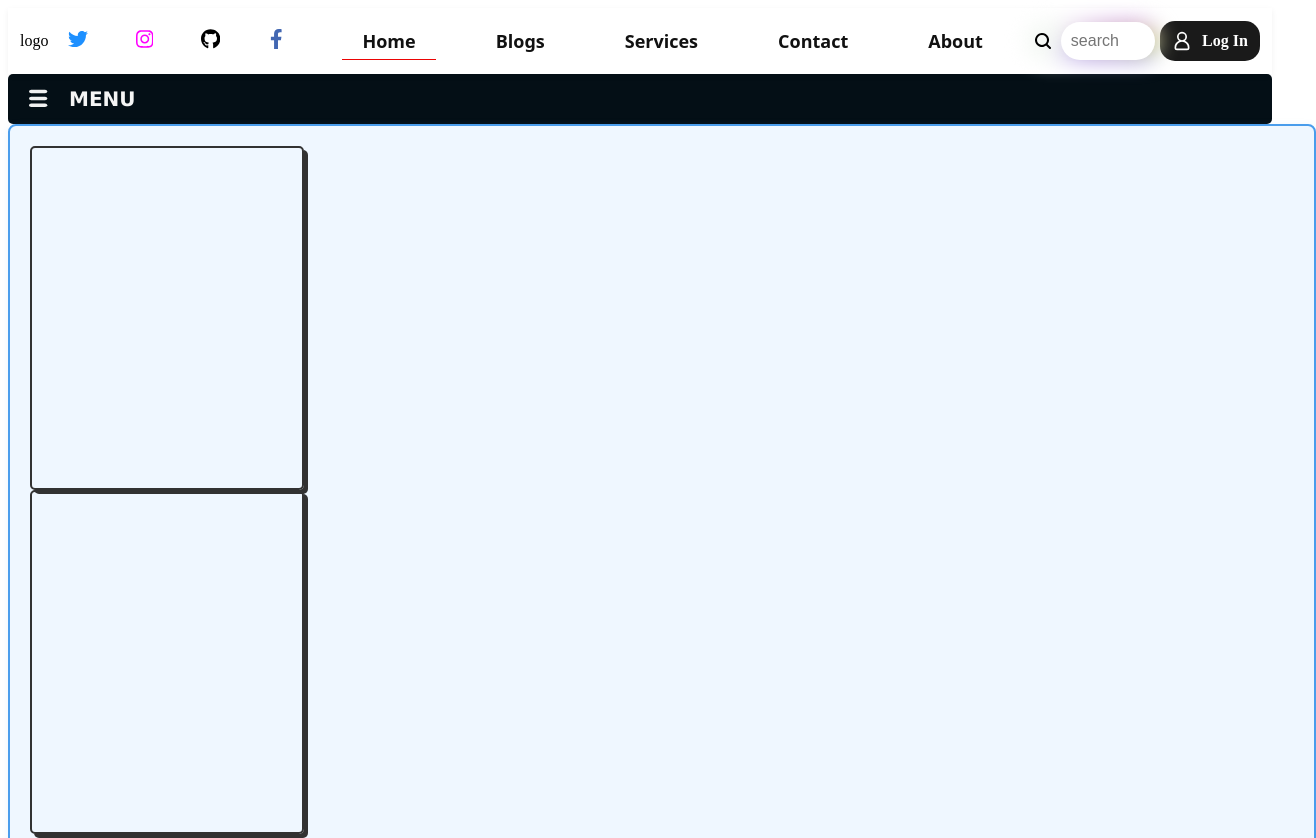
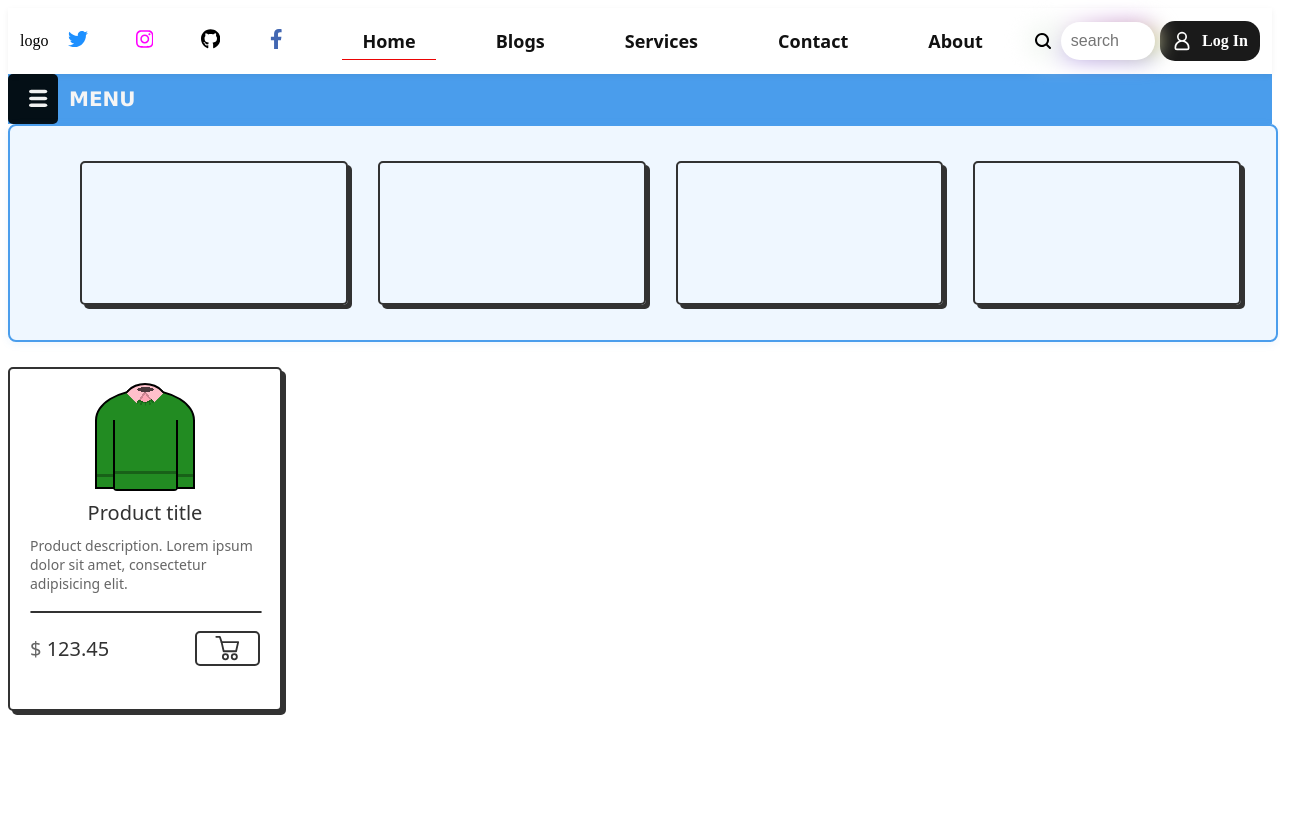
Before and after one commit to B-A-D-TECH/mysite, a plain HTML site: page index.html in a window 1280 px wide. Shown: the top 838 px of the page, 1316 px wide, since content can reach past the window. After the commit the page ends 800 px from the top, so only its background shows below. Drawn offline with Linux system fonts and the light colour scheme.

Commit message:
first commit

```diff
--- a/index.css
+++ b/index.css
@@ -297,9 +297,12 @@
 
 
 /* MENU */
-
+.menu{
+  width:100%;
+  background-color: #4A9DEC;
+}
 .btn {
-  width: 100%;
+  width: 50px;
   height: 50px;
   border-radius: 5px;
   border: none;
@@ -355,13 +358,14 @@
 background: #EFF7FF; /* bleu très clair - accord avec recherche, moderne et premium */
 border: 2px solid #4A9DEC;
 border-radius: 8px;
-  width: 100%;
+  width: 97%;
   font-size: larger;
   font-weight:300;
   font-family: Arial, Helvetica, sans-serif;
   padding: 20px;
   box-shadow: 0 2px 8px rgba(74, 157, 236, 0.1);
-
+  display: flex;
+  margin-bottom: 25px;
 }
 .card_choose{
   --font-color: #323232;
@@ -370,7 +374,7 @@
   --main-color: #323232;
   --main-focus: #2d8cf0;
   width: 230px;
-  height: 300px;
+  height: 100px;
   /* background: var(--bg-color); */
   border: 2px solid var(--main-color);
   box-shadow: 4px 4px var(--main-color);
@@ -381,7 +385,10 @@
   padding: 20px;
   gap: 10px;
   font-family: system-ui, 'Segoe UI', 'Open Sans', 'Helvetica Neue', sans-serif;
+  margin: 15px 15px 15px 50px;
+  position: relative;
 }
+
 .card_choose1{
   --font-color: #323232;
   --font-color-sub: #666;
@@ -389,7 +396,7 @@
   --main-color: #323232;
   --main-focus: #2d8cf0;
   width: 230px;
-  height: 300px;
+  height: 100px;
   /* background: var(--bg-color); */
   border: 2px solid var(--main-color);
   box-shadow: 4px 4px var(--main-color);
@@ -400,6 +407,7 @@
   padding: 20px;
   gap: 10px;
   font-family: system-ui, 'Segoe UI', 'Open Sans', 'Helvetica Neue', sans-serif;
+  margin: 15px;
 }
 
 
--- a/index.html
+++ b/index.html
@@ -118,6 +118,7 @@
 
 
 <!-- menu    -->
+ <div class="menu">
 <button class="btn">
     <span class="icon">
         <svg viewBox="0 0 175 80" width="40" height="40">
@@ -128,6 +129,7 @@
     </span>
     <span class="text">MENU</span>
 </button>
+</div>
 <!-- <h2>Nos Produit</h2>
 
      <ul style="list-style-type: disc;">
@@ -149,11 +151,18 @@
 <div class="choose_from_catégories">
     <!-- images prix et titre qui renvoi vers le domaine dans lequel cette image appartient -->
    <div class="card_choose">
+   <!-- <p>description</p> -->
+   </div>
+
+   <div class="card_choose1">
 
    </div>
    <div class="card_choose1">
+   </div>
 
+   <div class="card_choose1">
    </div>
+
 
    </div>
 </div>
```
